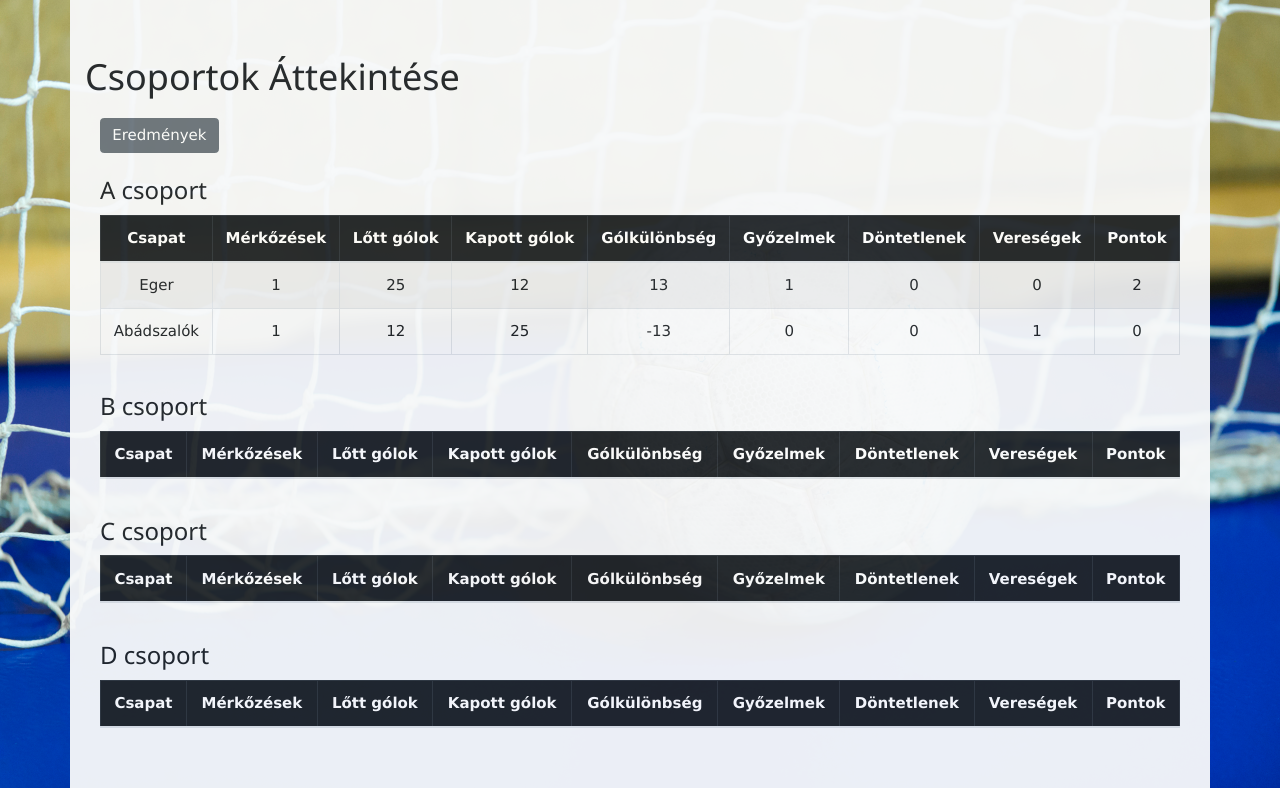
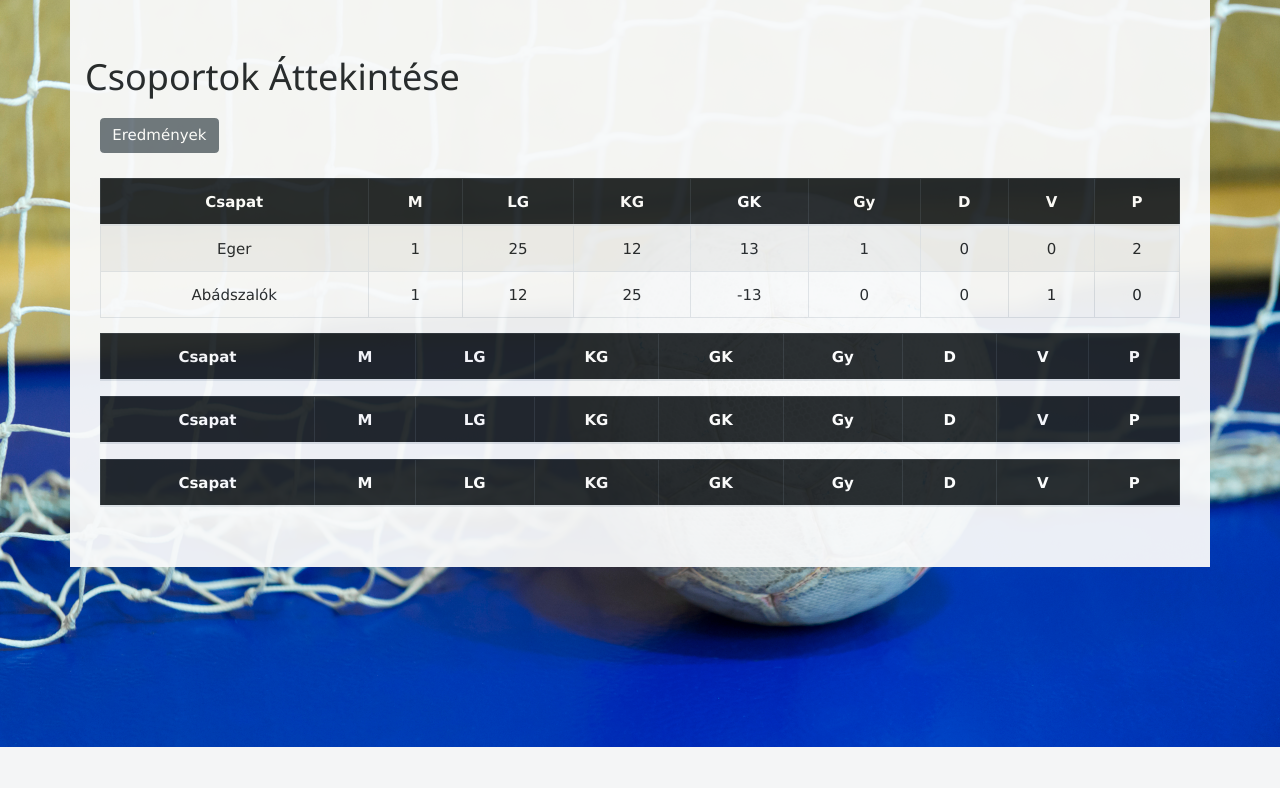
Before and after one commit to ungitamas/verseny-mester-app, a Flask app: page /round_robin_overview/1 in a window 1280 px wide. Shown: the part 53-841 px from the top of the page. After the commit the page ends 800 px from the top, so only its background shows below. Run offline with Flask 3, Linux system fonts and the light colour scheme; a user stored in the database is signed in; lists and menus that the app fills with data are empty; some libraries are stand-ins or nearby versions.

Commit message:
round_robin_overview table

```diff
--- a/static/css/style.css
+++ b/static/css/style.css
@@ -69,3 +69,7 @@
     background-repeat: no-repeat;
     background-attachment: fixed;
   }
+
+  .btn-secondary {
+    margin-bottom: 25px;
+  }
--- a/templates/round_robin_overview.html
+++ b/templates/round_robin_overview.html
@@ -9,20 +9,19 @@
                 class="btn btn-secondary">Eredmények</a>
         </div>
         {% for group_name, teams in group_data.items() %}
-        <h3 class="mt-4">{{ group_name }} csoport</h3>
         <div class="table-responsive">
             <table class="table table-striped table-bordered align-middle text-center">
                 <thead class="table-dark">
                     <tr>
                         <th>Csapat</th>
-                        <th>Mérkőzések</th>
-                        <th>Lőtt gólok</th>
-                        <th>Kapott gólok</th>
-                        <th>Gólkülönbség</th>
-                        <th>Győzelmek</th>
-                        <th>Döntetlenek</th>
-                        <th>Vereségek</th>
-                        <th>Pontok</th>
+                        <th>M</th>
+                        <th>LG</th>
+                        <th>KG</th>
+                        <th>GK</th>
+                        <th>Gy</th>
+                        <th>D</th>
+                        <th>V</th>
+                        <th>P</th>
                     </tr>
                 </thead>
                 <tbody>
```
